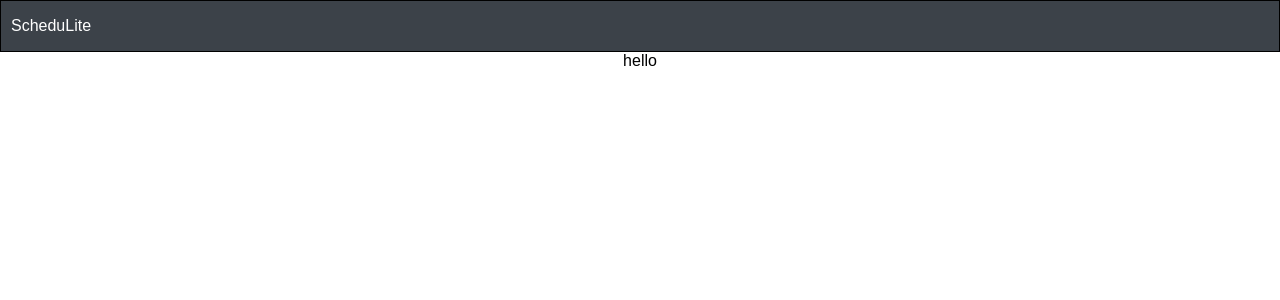
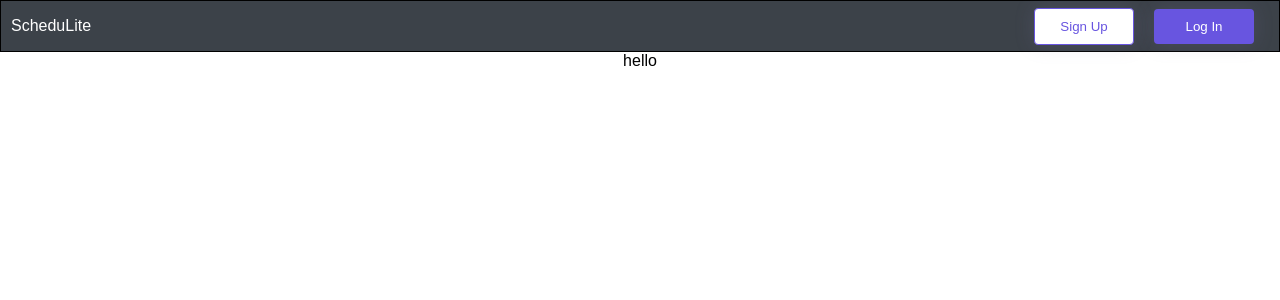
Before and after one commit to TheDeafOne/ScheduLite, a React (Create React App) app in the folder schedulite.clientapp/: page /profile in a window 1280 px wide. Shown: the top 300 px of the page. Built offline with nearby package versions, Linux system fonts and the light colour scheme.

Commit message:
auth navigation for new users

```diff
--- a/schedulite.clientapp/src/components/AuthOptions/AuthOptions.scss
+++ b/schedulite.clientapp/src/components/AuthOptions/AuthOptions.scss
@@ -0,0 +1,33 @@
+.auth-options-container {
+    display: flex;
+    align-items: center;
+    justify-content: center;
+
+    .auth-button {
+        cursor: pointer;
+        border: 0;
+        border-radius: 4px;
+        font-weight: 600px;
+        margin: 0 10px;
+        width: 100px;
+        padding: 10px 0;
+        box-shadow: 0 0 20px rgba(129, 122, 175, 0.2);
+        transition: 0.4s;
+
+        &:hover {
+            color: white;
+            box-shadow: 0 0 20px rgba(186, 180, 224, 0.6);
+            background-color: rgba(104, 85, 224, 1);
+        }
+    }
+    .signup {
+        color: rgb(104, 85, 224);
+        background-color: rgba(255, 255, 255, 1);
+        border: 1px solid rgba(104, 85, 224, 1);
+    }
+
+    .login {
+        color: white;
+        background-color: rgba(104, 85, 224, 1);
+    }
+}
--- a/schedulite.clientapp/src/components/AuthOptions/AuthOptions.tsx
+++ b/schedulite.clientapp/src/components/AuthOptions/AuthOptions.tsx
@@ -1,12 +1,18 @@
 import React from 'react';
 import { useNavigate } from "react-router-dom";
+import './AuthOptions.scss';
 
 const AuthOptions = () => {
     const navigate = useNavigate();
 
     return (
-        <div>
-
+        <div className="auth-options-container">
+            <button className="auth-button signup" onClick={() => { navigate("/signup") }}>
+                Sign Up
+            </button>
+            <button className="auth-button login" onClick={() => { navigate("/signin") }}>
+                Log In
+            </button>
         </div>
     )
 }
--- a/schedulite.clientapp/src/components/Course.tsx
+++ b/schedulite.clientapp/src/components/Course.tsx
@@ -1,5 +1,5 @@
 
-import React, {useEffect, useState} from 'react'
+import React, { useEffect, useState } from 'react'
 import axiosConfig from "../api/axios-config";
 import SearchPage from "../screens/SearchScreen/SearchPage";
 import "../styles/Course.css"
@@ -18,10 +18,10 @@ enum ResultState {
     addedToTentative
 }
 
-const Course = (props : any) => {
+const Course = (props: any) => {
 
     // console.log(props.response)
-    const onCourseClick = (event : any) => {
+    const onCourseClick = (event: any) => {
         // console.log(props)
         props.onCourseClick(props.data)
     }
@@ -32,7 +32,7 @@ const Course = (props : any) => {
     // console.log(active)
     // console.log(tentative)
     // console.log("END")
-    const addToActive = (event : any) => {
+    const addToActive = (event: any) => {
         // console.log("add to active")
         event.stopPropagation();
         // console.log(active)
@@ -46,7 +46,7 @@ const Course = (props : any) => {
         setActive(!active)
         // props.
     }
-    const addToTentative = (event : any) => {
+    const addToTentative = (event: any) => {
         console.log("add to tentative")
         event.stopPropagation();
         setActive(false)
@@ -58,7 +58,7 @@ const Course = (props : any) => {
         }
         setTentative(!tentative)
     }
-    const onClick = (event : any) => {
+    const onClick = (event: any) => {
         event.stopPropagation();
         console.log(props);
         props.switchAction(props.data.id)
@@ -91,9 +91,9 @@ const Course = (props : any) => {
 
                     {/*ONLY SHOW THE BUTTON IF THE USER IS SIGNED IN*/}
                     <div className={"add-course panel"}>
-                        <button type="button" onClick={onClick}>{props.button}</button>
-                        <button type="button" onClick={() => props.removeCourse(props.data.id, props.schedule)}><HiX style={{color: "red"}}/></button>
-                        {/*<button type="button" onClick={onClick}><BiAddToQueue /></button>*/}
+                        <button className="course-button" type="button" onClick={onClick}>{props.button}</button>
+                        <button className="course-button" type="button" onClick={() => props.removeCourse(props.data.id, props.schedule)}><HiX style={{ color: "red" }} /></button>
+                        {/*<button className="course-button" type="button" onClick={onClick}><BiAddToQueue /></button>*/}
                     </div>
 
                 </div>)
@@ -113,14 +113,14 @@ const Course = (props : any) => {
 
                     {/*ONLY SHOW THE BUTTON IF THE USER IS SIGNED IN*/}
                     <div className={"add-course"}>
-                        <button type="button" title="Add a course to active schedule!" onClick={addToActive}>
+                        <button className="course-button" type="button" title="Add a course to active schedule!" onClick={addToActive}>
                             {active
-                                ? <HiCheck style={{color: "lightgreen"}}/>
+                                ? <HiCheck style={{ color: "lightgreen" }} />
                                 : <HiOutlinePlus />}
                         </button>
-                        <button type="button" title="Add a course to tentative schedule!" onClick={addToTentative}>
+                        <button className="course-button" type="button" title="Add a course to tentative schedule!" onClick={addToTentative}>
                             {tentative
-                                ? <BiListCheck style={{color: "lightgreen"}}/>
+                                ? <BiListCheck style={{ color: "lightgreen" }} />
                                 : <BiListPlus />
                             }
 
--- a/schedulite.clientapp/src/components/NavBar/NavBar.scss
+++ b/schedulite.clientapp/src/components/NavBar/NavBar.scss
@@ -8,7 +8,7 @@
     justify-content: space-between;
 
     .right-side-container {
-        padding-right: 35px;
+        padding-right: 15px;
     }
 
     .left-side-container {
--- a/schedulite.clientapp/src/styles/Course.css
+++ b/schedulite.clientapp/src/styles/Course.css
@@ -35,7 +35,7 @@
 .subtitle {
     color: #c4c4c4;
 }
-button {
+.course-button {
     all: unset;
     cursor: pointer;
     font-size: 20px;
```
Lines whose indentation alone changed are shown as unchanged.
